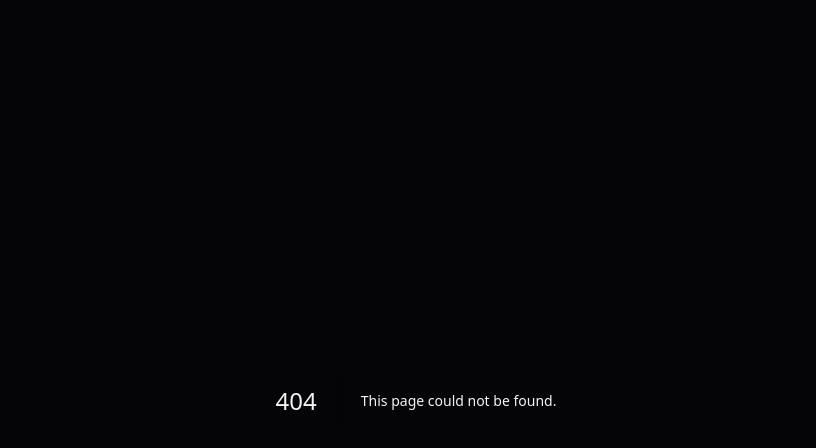
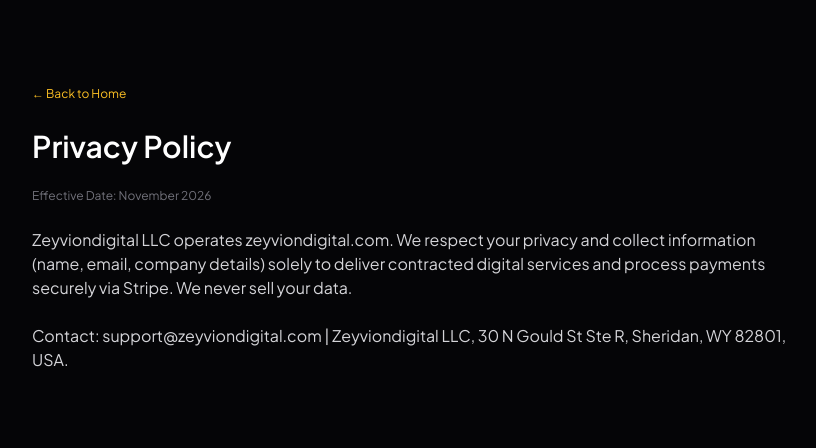
Before and after one commit to zeyviondigital-collab/zeyvion-digital, a Next.js app: page /privacy-policy in a window 1280 px wide. Before the commit this address had no page. Shown: the top 448 px of the page, without its empty margins (224-1040 px from the left). Built offline with nearby package versions, Linux system fonts and the light colour scheme.

Commit message:
Create page.tsx

```diff
--- /dev/null
+++ b/app/privacy-policy/page.tsx
@@ -0,0 +1,15 @@
+import Link from "next/link";
+
+export default function PrivacyPolicy() {
+  return (
+    <div className="min-h-screen bg-[#050507] text-zinc-300 py-20 px-6">
+      <div className="max-w-3xl mx-auto space-y-6">
+        <Link href="/" className="text-xs text-amber-400 hover:underline">← Back to Home</Link>
+        <h1 className="text-3xl font-semibold text-white">Privacy Policy</h1>
+        <p className="text-xs text-zinc-500">Effective Date: November 2026</p>
+        <p>Zeyviondigital LLC operates zeyviondigital.com. We respect your privacy and collect information (name, email, company details) solely to deliver contracted digital services and process payments securely via Stripe. We never sell your data.</p>
+        <p>Contact: support@zeyviondigital.com | Zeyviondigital LLC, 30 N Gould St Ste R, Sheridan, WY 82801, USA.</p>
+      </div>
+    </div>
+  );
+}
```
